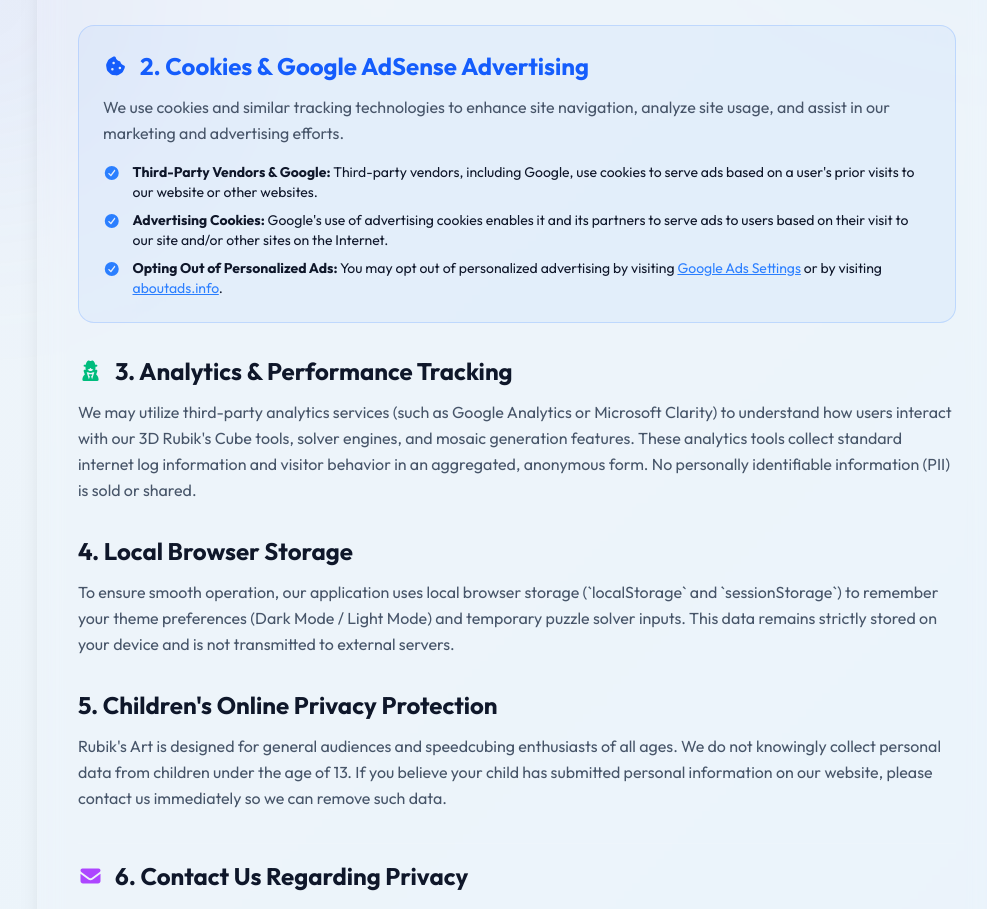
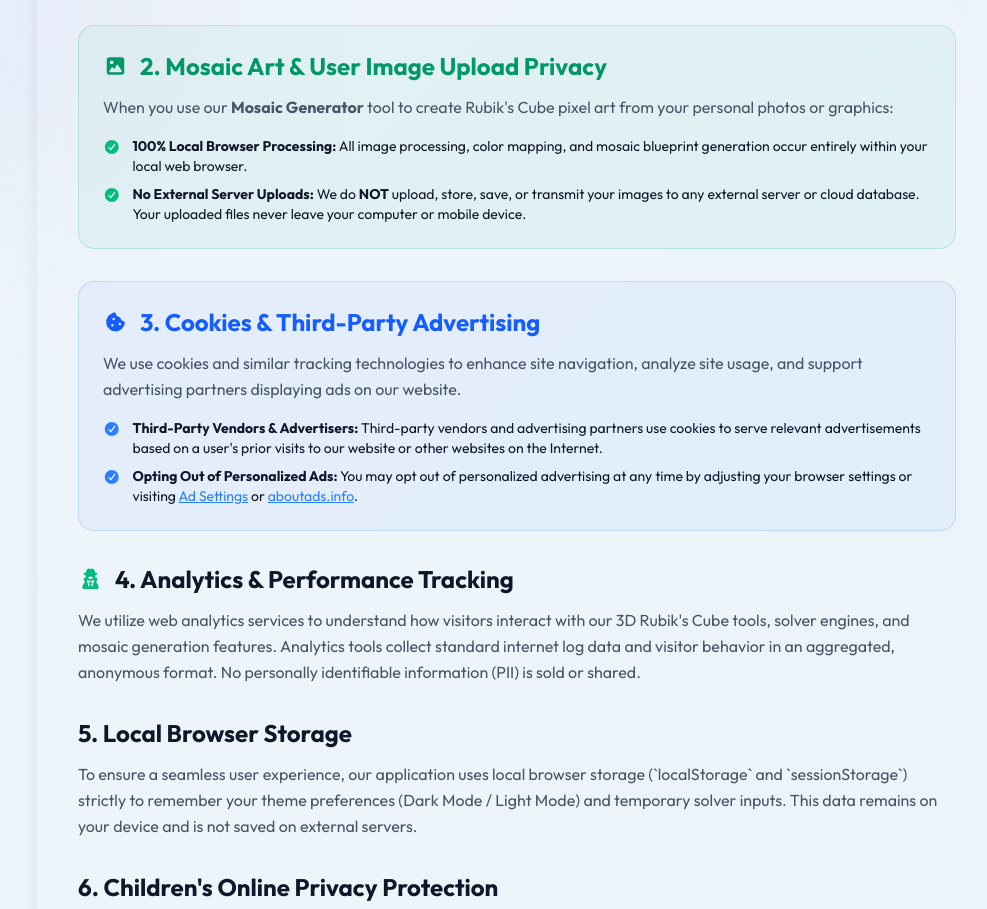
Before and after one commit to LakshanGunarathna/rubiks-art, a React (Vite) app: page /privacy-policy in a window 1280 px wide. Shown: the part 540-1449 px from the top of the page, without its empty margins (123-1110 px from the left). Built offline with nearby package versions, Linux system fonts and the light colour scheme.

Commit message:
fixed contact pages issues

```diff
--- a/src/components/layout/Navbar.tsx
+++ b/src/components/layout/Navbar.tsx
@@ -2,7 +2,7 @@ import React, { useState } from 'react';
 import { Link } from 'react-router-dom';
 import { useSiteConfig } from '../../config/siteConfig';
 import { FontAwesomeIcon } from '@fortawesome/react-fontawesome';
-import { faCubes, faPuzzlePiece, faMagic, faBars, faTimes, faChevronDown, faChevronUp, faHome, faSun, faMoon, faImage, faInfoCircle } from '@fortawesome/free-solid-svg-icons';
+import { faCubes, faPuzzlePiece, faMagic, faBars, faTimes, faChevronDown, faChevronUp, faHome, faSun, faMoon, faImage } from '@fortawesome/free-solid-svg-icons';
 import { motion, AnimatePresence } from 'framer-motion';
 import logoImg from '../../assets/Logo.png';
 
@@ -51,7 +51,7 @@ export const Navbar: React.FC = () => {
     },
     { name: 'Puzzle Arts', path: '/arts', icon: faPuzzlePiece },
     { name: 'Mosaic Generator', path: '/mosaic-generator', icon: faImage },
-    { name: 'About', path: '/about', icon: faInfoCircle },
+
   ];
 
   return (
--- a/src/pages/PrivacyPolicy.tsx
+++ b/src/pages/PrivacyPolicy.tsx
@@ -1,14 +1,14 @@
 import React, { useEffect } from 'react';
 import { motion } from 'framer-motion';
 import { FontAwesomeIcon } from '@fortawesome/react-fontawesome';
-import { faShieldAlt, faCookieBite, faUserSecret, faEnvelope, faLock, faCheckCircle } from '@fortawesome/free-solid-svg-icons';
+import { faShieldAlt, faCookieBite, faUserSecret, faEnvelope, faLock, faCheckCircle, faImage } from '@fortawesome/free-solid-svg-icons';
 import { updateMetaTags } from '../utils/seo';
 
 export const PrivacyPolicy: React.FC = () => {
   useEffect(() => {
     updateMetaTags(
       "Privacy Policy - Rubik's Art",
-      "Read the official Privacy Policy for Rubik's Art. Learn how we handle privacy, analytics, and third-party advertising cookies including Google AdSense."
+      "Read the official Privacy Policy for Rubik's Art. Learn how we handle privacy, image security, local browser processing, analytics, and advertising cookies."
     );
   }, []);
 
@@ -29,7 +29,7 @@ export const PrivacyPolicy: React.FC = () => {
             Privacy Policy
           </h1>
           <p className="text-sm max-w-2xl mx-auto" style={{ color: 'var(--text-secondary)' }}>
-            Last updated: August 3, 2026. Your privacy is important to us. This policy outlines how we collect, use, and safeguard your data when using Rubik's Art.
+            Last updated: August 3, 2026. Your privacy is important to us. This policy outlines how we handle your data, image uploads, and privacy when using Rubik's Art.
           </p>
         </div>
 
@@ -43,81 +43,100 @@ export const PrivacyPolicy: React.FC = () => {
               1. Overview & Information We Collect
             </h2>
             <p className="leading-relaxed" style={{ color: 'var(--text-secondary)' }}>
-              Welcome to <strong>Rubik's Art</strong> ("we", "our", or "us"). We respect your privacy and are committed to protecting it through compliance with this policy.
-              When you interact with our website, 3D Rubik's Cube solvers, interactive visualizers, and mosaic generator tools, we may collect minimal data such as non-personally identifiable technical information (browser type, device type, operating system, and anonymized IP addresses) to optimize your viewing experience.
+              Welcome to <strong>Rubik's Art</strong> ("we", "our", or "us"). We respect your privacy and are committed to protecting it.
+              When you interact with our website, 3D Rubik's Cube solvers, interactive visualizers, and mosaic generator tools, we collect minimal data such as non-personally identifiable technical information (browser type, device type, operating system, and anonymized IP addresses) to optimize your experience.
             </p>
           </section>
 
-          {/* Section 2: Cookies & Google AdSense Disclosure */}
+          {/* Section 2: Mosaic Art & Image Upload Privacy (CRITICAL) */}
+          <section className="space-y-3 p-6 rounded-2xl bg-emerald-500/5 border border-emerald-500/20">
+            <h2 className="text-2xl font-bold font-heading flex items-center gap-3 text-emerald-600 dark:text-emerald-400">
+              <FontAwesomeIcon icon={faImage} className="text-xl" />
+              2. Mosaic Art & User Image Upload Privacy
+            </h2>
+            <p className="leading-relaxed" style={{ color: 'var(--text-secondary)' }}>
+              When you use our <strong>Mosaic Generator</strong> tool to create Rubik's Cube pixel art from your personal photos or graphics:
+            </p>
+            <div className="space-y-2 mt-4 text-sm" style={{ color: 'var(--text-primary)' }}>
+              <div className="flex items-start gap-3">
+                <FontAwesomeIcon icon={faCheckCircle} className="text-emerald-500 mt-1 flex-shrink-0" />
+                <span>
+                  <strong>100% Local Browser Processing:</strong> All image processing, color mapping, and mosaic blueprint generation occur entirely within your local web browser.
+                </span>
+              </div>
+              <div className="flex items-start gap-3">
+                <FontAwesomeIcon icon={faCheckCircle} className="text-emerald-500 mt-1 flex-shrink-0" />
+                <span>
+                  <strong>No External Server Uploads:</strong> We do <strong>NOT</strong> upload, store, save, or transmit your images to any external server or cloud database. Your uploaded files never leave your computer or mobile device.
+                </span>
+              </div>
+            </div>
+          </section>
+
+          {/* Section 3: Cookies & Advertising */}
           <section className="space-y-3 p-6 rounded-2xl bg-blue-500/5 border border-blue-500/20">
             <h2 className="text-2xl font-bold font-heading flex items-center gap-3 text-blue-600 dark:text-blue-400">
               <FontAwesomeIcon icon={faCookieBite} className="text-xl" />
-              2. Cookies & Google AdSense Advertising
+              3. Cookies & Third-Party Advertising
             </h2>
             <p className="leading-relaxed" style={{ color: 'var(--text-secondary)' }}>
-              We use cookies and similar tracking technologies to enhance site navigation, analyze site usage, and assist in our marketing and advertising efforts.
+              We use cookies and similar tracking technologies to enhance site navigation, analyze site usage, and support advertising partners displaying ads on our website.
             </p>
             <div className="space-y-2 mt-4 text-sm" style={{ color: 'var(--text-primary)' }}>
               <div className="flex items-start gap-3">
                 <FontAwesomeIcon icon={faCheckCircle} className="text-blue-500 mt-1 flex-shrink-0" />
                 <span>
-                  <strong>Third-Party Vendors & Google:</strong> Third-party vendors, including Google, use cookies to serve ads based on a user's prior visits to our website or other websites.
+                  <strong>Third-Party Vendors & Advertisers:</strong> Third-party vendors and advertising partners use cookies to serve relevant advertisements based on a user's prior visits to our website or other websites on the Internet.
                 </span>
               </div>
               <div className="flex items-start gap-3">
                 <FontAwesomeIcon icon={faCheckCircle} className="text-blue-500 mt-1 flex-shrink-0" />
                 <span>
-                  <strong>Advertising Cookies:</strong> Google's use of advertising cookies enables it and its partners to serve ads to users based on their visit to our site and/or other sites on the Internet.
-                </span>
-              </div>
-              <div className="flex items-start gap-3">
-                <FontAwesomeIcon icon={faCheckCircle} className="text-blue-500 mt-1 flex-shrink-0" />
-                <span>
-                  <strong>Opting Out of Personalized Ads:</strong> You may opt out of personalized advertising by visiting <a href="https://www.google.com/settings/ads" target="_blank" rel="noopener noreferrer" className="text-blue-500 underline hover:text-blue-600">Google Ads Settings</a> or by visiting <a href="https://www.aboutads.info/choices" target="_blank" rel="noopener noreferrer" className="text-blue-500 underline hover:text-blue-600">aboutads.info</a>.
+                  <strong>Opting Out of Personalized Ads:</strong> You may opt out of personalized advertising at any time by adjusting your browser settings or visiting <a href="https://www.google.com/settings/ads" target="_blank" rel="noopener noreferrer" className="text-blue-500 underline hover:text-blue-600">Ad Settings</a> or <a href="https://www.aboutads.info/choices" target="_blank" rel="noopener noreferrer" className="text-blue-500 underline hover:text-blue-600">aboutads.info</a>.
                 </span>
               </div>
             </div>
           </section>
 
-          {/* Section 3: Web Analytics */}
+          {/* Section 4: Web Analytics */}
           <section className="space-y-3">
             <h2 className="text-2xl font-bold font-heading flex items-center gap-3" style={{ color: 'var(--text-primary)' }}>
               <FontAwesomeIcon icon={faUserSecret} className="text-emerald-500 text-xl" />
-              3. Analytics & Performance Tracking
+              4. Analytics & Performance Tracking
             </h2>
             <p className="leading-relaxed" style={{ color: 'var(--text-secondary)' }}>
-              We may utilize third-party analytics services (such as Google Analytics or Microsoft Clarity) to understand how users interact with our 3D Rubik's Cube tools, solver engines, and mosaic generation features. These analytics tools collect standard internet log information and visitor behavior in an aggregated, anonymous form. No personally identifiable information (PII) is sold or shared.
+              We utilize web analytics services to understand how visitors interact with our 3D Rubik's Cube tools, solver engines, and mosaic generation features. Analytics tools collect standard internet log data and visitor behavior in an aggregated, anonymous format. No personally identifiable information (PII) is sold or shared.
             </p>
           </section>
 
-          {/* Section 4: Data Storage */}
+          {/* Section 5: Local Browser Storage */}
           <section className="space-y-3">
             <h2 className="text-2xl font-bold font-heading" style={{ color: 'var(--text-primary)' }}>
-              4. Local Browser Storage
+              5. Local Browser Storage
             </h2>
             <p className="leading-relaxed" style={{ color: 'var(--text-secondary)' }}>
-              To ensure smooth operation, our application uses local browser storage (`localStorage` and `sessionStorage`) to remember your theme preferences (Dark Mode / Light Mode) and temporary puzzle solver inputs. This data remains strictly stored on your device and is not transmitted to external servers.
+              To ensure a seamless user experience, our application uses local browser storage (`localStorage` and `sessionStorage`) strictly to remember your theme preferences (Dark Mode / Light Mode) and temporary solver inputs. This data remains on your device and is not saved on external servers.
             </p>
           </section>
 
-          {/* Section 5: Children's Online Privacy */}
+          {/* Section 6: Children's Online Privacy */}
           <section className="space-y-3">
             <h2 className="text-2xl font-bold font-heading" style={{ color: 'var(--text-primary)' }}>
-              5. Children's Online Privacy Protection
+              6. Children's Online Privacy Protection
             </h2>
             <p className="leading-relaxed" style={{ color: 'var(--text-secondary)' }}>
-              Rubik's Art is designed for general audiences and speedcubing enthusiasts of all ages. We do not knowingly collect personal data from children under the age of 13. If you believe your child has submitted personal information on our website, please contact us immediately so we can remove such data.
+              Rubik's Art is designed for general audiences and speedcubing enthusiasts of all ages. We do not knowingly collect personal data from children under the age of 13.
             </p>
           </section>
 
-          {/* Section 6: Policy Updates & Contact */}
+          {/* Section 7: Policy Updates & Contact */}
           <section className="space-y-3 pt-4 border-t border-[var(--glass-border)]">
             <h2 className="text-2xl font-bold font-heading flex items-center gap-3" style={{ color: 'var(--text-primary)' }}>
               <FontAwesomeIcon icon={faEnvelope} className="text-purple-500 text-xl" />
-              6. Contact Us Regarding Privacy
+              7. Contact Us Regarding Privacy
             </h2>
             <p className="leading-relaxed" style={{ color: 'var(--text-secondary)' }}>
-              If you have any questions, concerns, or requests regarding this Privacy Policy or our data practices, please contact us via our official contact page or send an email to <a href="mailto:support@rubiks-art.com" className="text-blue-500 underline hover:text-blue-600">support@rubiks-art.com</a>.
+              If you have any questions or concerns regarding this Privacy Policy or our data practices, please contact us via our official contact page or send an email to <a href="mailto:contact@rubiks-art.com" className="text-blue-500 underline hover:text-blue-600">contact@rubiks-art.com</a>.
             </p>
           </section>
 
--- a/src/pages/TermsOfService.tsx
+++ b/src/pages/TermsOfService.tsx
@@ -1,7 +1,7 @@
 import React, { useEffect } from 'react';
 import { motion } from 'framer-motion';
 import { FontAwesomeIcon } from '@fortawesome/react-fontawesome';
-import { faFileContract, faGavel, faExclamationTriangle, faLaptopCode, faBalanceScale } from '@fortawesome/free-solid-svg-icons';
+import { faFileContract, faGavel, faExclamationTriangle, faLaptopCode, faBalanceScale, faShieldAlt } from '@fortawesome/free-solid-svg-icons';
 import { updateMetaTags } from '../utils/seo';
 
 export const TermsOfService: React.FC = () => {
@@ -47,61 +47,71 @@ export const TermsOfService: React.FC = () => {
             </p>
           </section>
 
-          {/* Section 2: Intellectual Property & Use License */}
+          {/* Section 2: Trademark Disclaimer */}
+          <section className="space-y-3 p-6 rounded-2xl bg-amber-500/5 border border-amber-500/20">
+            <h2 className="text-xl font-bold font-heading flex items-center gap-3 text-amber-600 dark:text-amber-400">
+              <FontAwesomeIcon icon={faShieldAlt} className="text-lg" />
+              2. Trademark Disclaimer
+            </h2>
+            <p className="text-sm leading-relaxed" style={{ color: 'var(--text-secondary)' }}>
+              This website is NOT derived from, is NOT associated with and is NOT endorsed or sponsored by the owner of the Rubik's Cube's Trademark - Spin Master Toys UK Limited.
+            </p>
+          </section>
+
+          {/* Section 3: Intellectual Property & Use License */}
           <section className="space-y-3">
             <h2 className="text-2xl font-bold font-heading flex items-center gap-3" style={{ color: 'var(--text-primary)' }}>
               <FontAwesomeIcon icon={faLaptopCode} className="text-xl text-blue-500" />
-              2. Use License & Intellectual Property
+              3. Use License & Intellectual Property
             </h2>
             <p className="leading-relaxed" style={{ color: 'var(--text-secondary)' }}>
-              Permission is granted to temporarily access and use the interactive 3D Rubik's Cube view tools, step-by-step solvers (2x2, 3x3, 4x4, 5x5), puzzle art showcases, and custom mosaic generator for personal, non-commercial educational and entertainment purposes.
+              Permission is granted to access and use the interactive 3D Rubik's Cube view tools, step-by-step solvers (2x2, 3x3, 4x4, 5x5), puzzle art showcases, and custom mosaic generator for personal, non-commercial educational and entertainment purposes.
             </p>
             <ul className="list-disc list-inside space-y-2 text-sm pl-2" style={{ color: 'var(--text-secondary)' }}>
               <li>You may not modify or copy the underlying proprietary source code or algorithms without written consent.</li>
               <li>You may not use the web application for any commercial exploitation or automated data scraping without authorization.</li>
-              <li>"Rubik's Cube" is a registered trademark of Spin Master Toys UK Limited. Rubik's Art is an independent fan-made speedcubing tool and art visualizer.</li>
             </ul>
           </section>
 
-          {/* Section 3: User Conduct & Automated Abuse */}
+          {/* Section 4: User Conduct & Acceptable Use */}
           <section className="space-y-3">
             <h2 className="text-2xl font-bold font-heading flex items-center gap-3" style={{ color: 'var(--text-primary)' }}>
               <FontAwesomeIcon icon={faBalanceScale} className="text-emerald-500 text-xl" />
-              3. User Conduct & Acceptable Use
+              4. User Conduct & Acceptable Use
             </h2>
             <p className="leading-relaxed" style={{ color: 'var(--text-secondary)' }}>
               When using Rubik's Art, you agree not to engage in any activity that interferes with or disrupts the functionality of our servers, web services, or APIs. Automated bot submissions to our solver services or attempts to reverse-engineer our web infrastructure are strictly prohibited.
             </p>
           </section>
 
-          {/* Section 4: Third-Party Advertising & Advertisements */}
+          {/* Section 5: Third-Party Content & Advertisements */}
           <section className="space-y-3 p-6 rounded-2xl bg-purple-500/5 border border-purple-500/20">
             <h2 className="text-2xl font-bold font-heading text-purple-600 dark:text-purple-400">
-              4. Advertisements & Third-Party Content
+              5. Advertisements & Third-Party Content
             </h2>
             <p className="leading-relaxed" style={{ color: 'var(--text-secondary)' }}>
-              Rubik's Art may display third-party advertisements served by platforms such as Google AdSense. We do not endorse or assume responsibility for any third-party products, services, or content linked within advertising banners. Any interactions with third-party advertisers are solely between you and the advertiser.
+              Rubik's Art may display third-party advertisements served by external advertising networks. We do not endorse or assume responsibility for any third-party products, services, or content linked within advertising banners. Any interactions with third-party advertisers are solely between you and the advertiser.
             </p>
           </section>
 
-          {/* Section 5: Disclaimer of Warranties */}
+          {/* Section 6: Disclaimer of Warranties */}
           <section className="space-y-3">
             <h2 className="text-2xl font-bold font-heading flex items-center gap-3" style={{ color: 'var(--text-primary)' }}>
               <FontAwesomeIcon icon={faExclamationTriangle} className="text-amber-500 text-xl" />
-              5. Disclaimer of Warranties & Limitation of Liability
+              6. Disclaimer of Warranties & Limitation of Liability
             </h2>
             <p className="leading-relaxed" style={{ color: 'var(--text-secondary)' }}>
               The materials and interactive tools on Rubik's Art are provided on an <strong>"AS IS"</strong> and <strong>"AS AVAILABLE"</strong> basis. We make no warranties, expressed or implied, regarding solver execution speed, accuracy, uninterrupted uptime, or fitness for a particular purpose. In no event shall Rubik's Art or its creators be liable for any damages arising out of the use or inability to use our tools.
             </p>
           </section>
 
-          {/* Section 6: Modifications & Governing Law */}
+          {/* Section 7: Modifications & Governing Law */}
           <section className="space-y-3 pt-4 border-t border-[var(--glass-border)]">
             <h2 className="text-2xl font-bold font-heading" style={{ color: 'var(--text-primary)' }}>
-              6. Changes to Terms & Contact Information
+              7. Changes to Terms & Contact Information
             </h2>
             <p className="leading-relaxed" style={{ color: 'var(--text-secondary)' }}>
-              We reserve the right to modify or replace these Terms of Service at any time. Continued use of the website following any changes constitutes acceptance of the new terms. If you have questions about these Terms, please contact us at <a href="mailto:support@rubiks-art.com" className="text-purple-500 underline hover:text-purple-600">support@rubiks-art.com</a>.
+              We reserve the right to modify or replace these Terms of Service at any time. Continued use of the website following any changes constitutes acceptance of the new terms. If you have questions about these Terms, please contact us at <a href="mailto:contact@rubiks-art.com" className="text-purple-500 underline hover:text-purple-600">contact@rubiks-art.com</a>.
             </p>
           </section>
 
```
Also changed, not shown: src/pages/AboutUs.tsx (+40 -39 lines), src/pages/ContactUs.tsx (+8 -28 lines).
